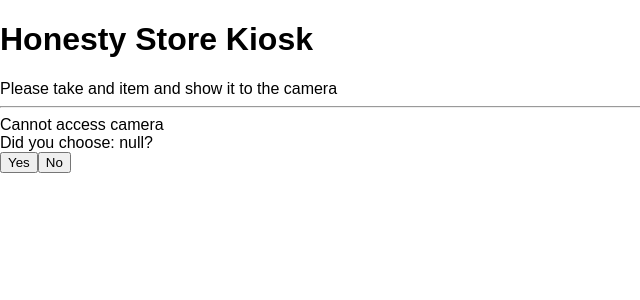
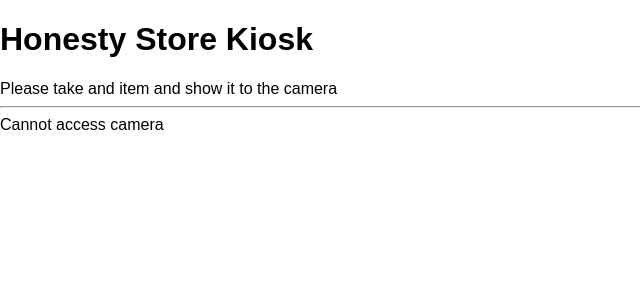
Before and after one commit to bin-nuance-bat/project, a React (Create React App) app: page / in a window 1280 px wide. Shown: the top 300 px of the page, without its empty margins (0-640 px from the left). Built offline with nearby package versions, Linux system fonts and the light colour scheme; no server answers.

Commit message:
Conditionally render confirmation box

```diff
--- a/src/components/App/App.js
+++ b/src/components/App/App.js
@@ -17,11 +17,13 @@ class App extends Component {
 				</header>
 				<hr />
 				<WebcamCaptureContainer />
-				<ConfirmationBox
-					text={'Did you choose: ' + this.state.likelyItem + '?'}
-					// onYes={} hide confirmation box
-					// onNo={} prompt user to select correct item
-				/>
+				{this.state.likelyItem && (
+					<ConfirmationBox
+						text={'Did you choose: ' + this.state.likelyItem + '?'}
+						// onYes={} hide confirmation box
+						// onNo={} prompt user to select correct item
+					/>
+				)}
 			</div>
 		);
 	}
```
